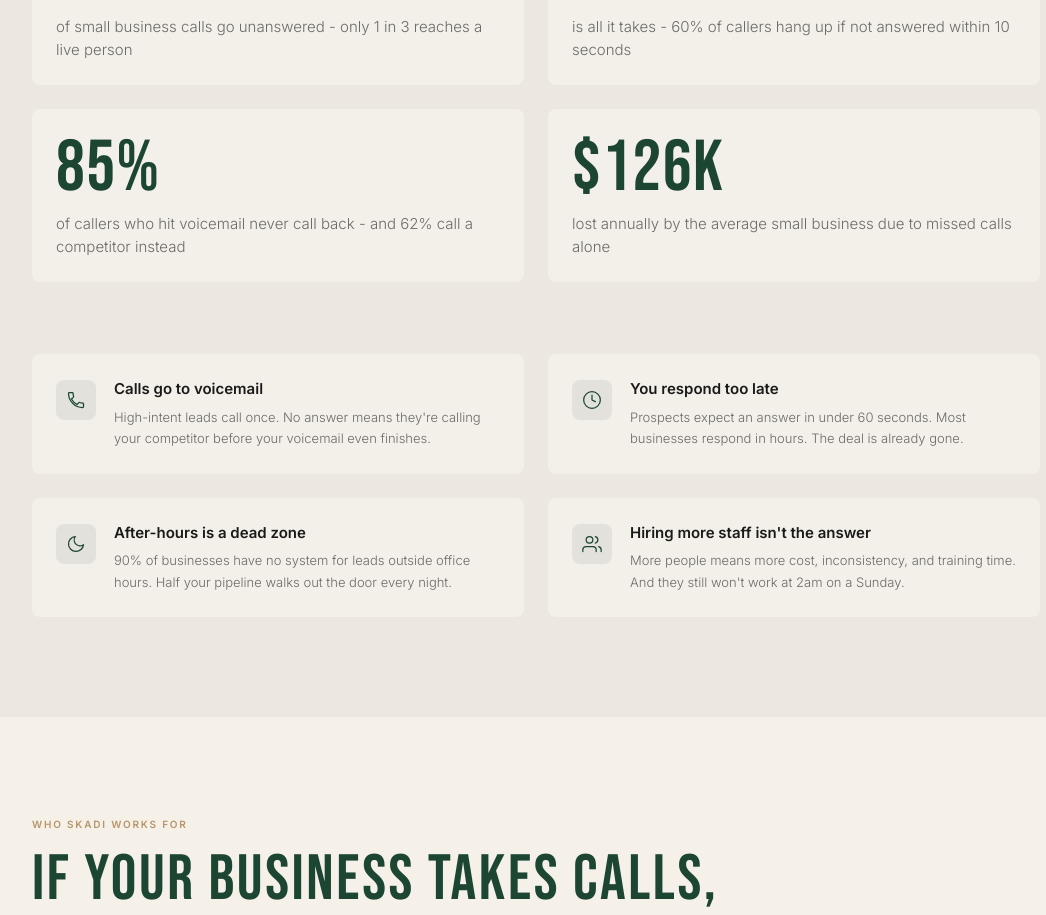
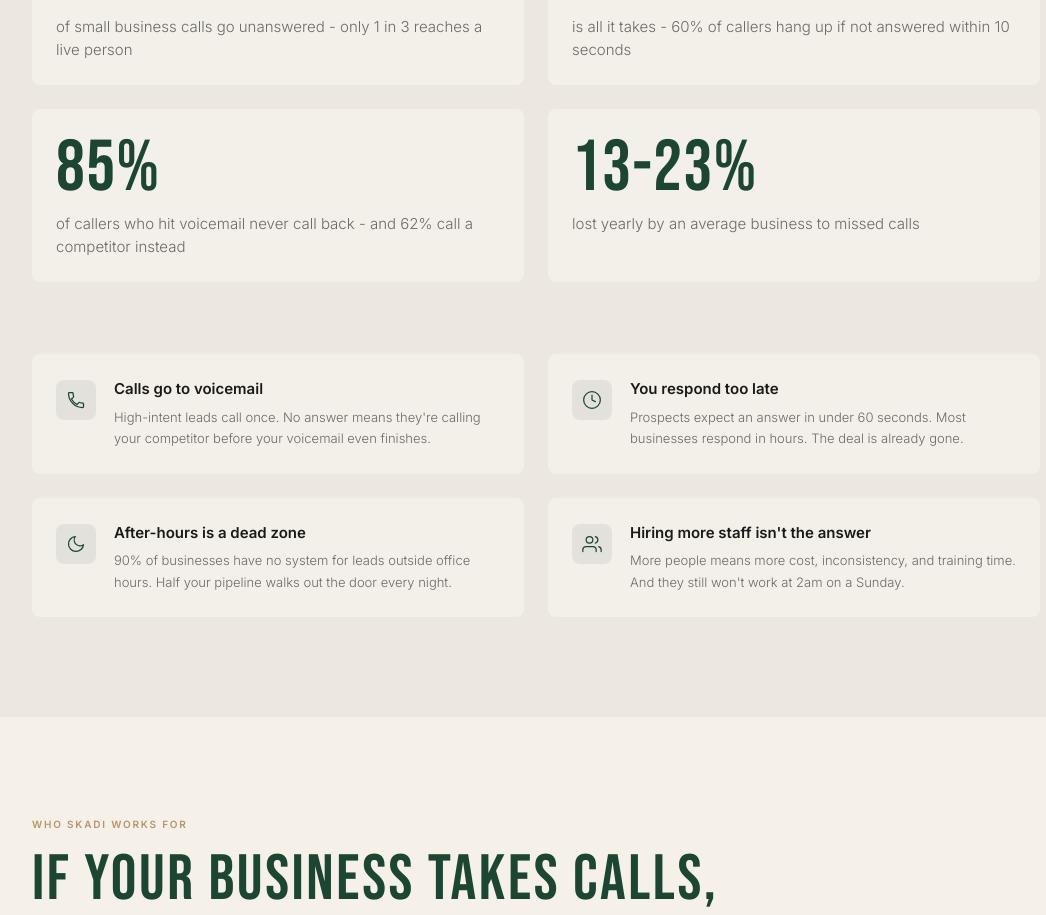
Before and after one commit to it1-geekonomy/SKADI, a Next.js app: page / in a window 1280 px wide. Shown: the part 1420-2335 px from the top of the page, without its empty margins (104-1150 px from the left). Built offline with nearby package versions, Linux system fonts and the light colour scheme.

Commit message:
update statistics and remove unused currency formatting

```diff
--- a/components/Problem.tsx
+++ b/components/Problem.tsx
@@ -1,13 +1,10 @@
-"use client";
-
 import { PhoneIcon, ClockIcon, MoonIcon, UsersIcon } from "./Icons";
-import { useLandingCurrency } from "@/lib/landing-currency";
 
 const stats = [
   { num: "62%", label: "of small business calls go unanswered - only 1 in 3 reaches a live person" },
   { num: "10 sec", label: "is all it takes - 60% of callers hang up if not answered within 10 seconds" },
   { num: "85%", label: "of callers who hit voicemail never call back - and 62% call a competitor instead" },
-  { num: "annualLoss", label: "lost annually by the average small business due to missed calls alone" },
+  { num: "13-23%", label: "lost yearly by an average business to missed calls" },
 ];
 
 const pains = [
@@ -34,8 +31,6 @@ const pains = [
 ];
 
 export default function Problem() {
-  const { formatMoney } = useLandingCurrency();
-
   return (
     <div className="bg-parchment-dark" id="problem">
       <div className="max-w-[1120px] mx-auto px-6 md:px-14 py-[100px]">
@@ -61,7 +56,7 @@ export default function Problem() {
                 className="p-6 bg-[rgba(255,255,255,0.3)] rounded-lg"
               >
                 <div className="font-bebas text-[72px] text-forest tracking-[0.02em] leading-none mb-2">
-                  {s.num === "annualLoss" ? formatMoney(126000, true) : s.num}
+                  {s.num}
                 </div>
                 <div className="text-[15px] text-mid font-light leading-[1.5]">
                   {s.label}
```
